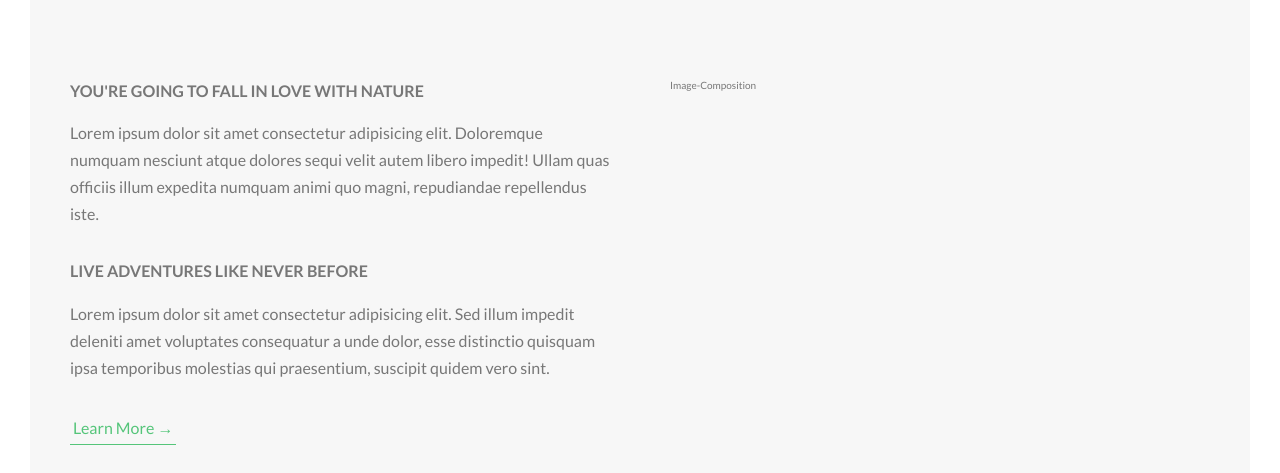
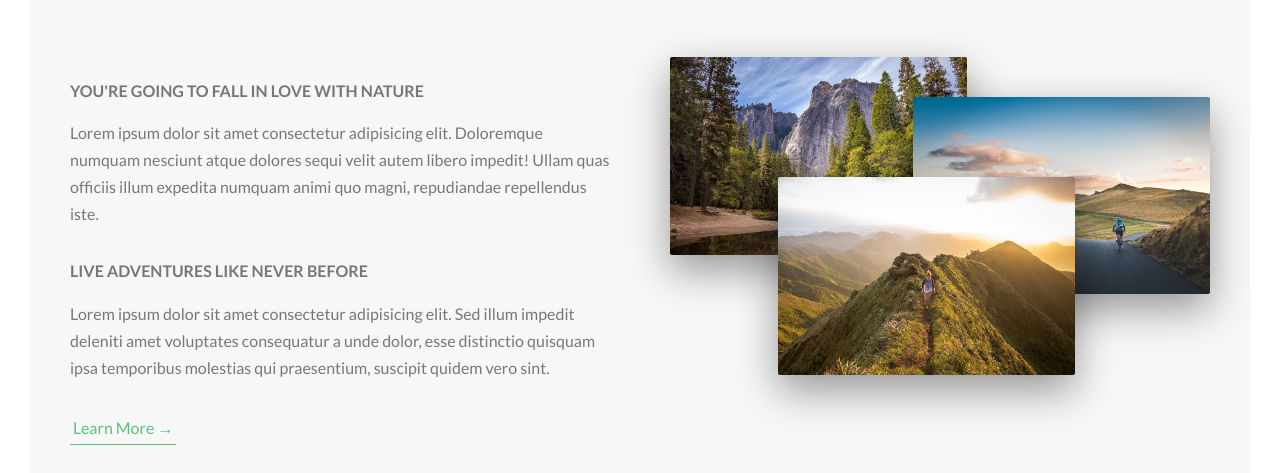
Before and after one commit to dhruv-bvpdev/Natours, a website: page index.html in a window 1280 px wide. Shown: the part 943-1416 px from the top of the page. Drawn offline with Linux system fonts and the light colour scheme.

Commit message:
added image composition and animation

```diff
--- a/index.html
+++ b/index.html
@@ -60,7 +60,25 @@
 
             <a href="#" class="btn-text">Learn More &rarr;</a>
           </div>
-          <div class="col-1-of-2">Image-Composition</div>
+          <div class="col-1-of-2">
+            <div class="composition">
+              <img
+                src="img/nat-1-large.jpg"
+                alt="Photo 1"
+                class="composition__photo composition__photo--p1"
+              />
+              <img
+                src="img/nat-2-large.jpg"
+                alt="Photo 2"
+                class="composition__photo composition__photo--p2"
+              />
+              <img
+                src="img/nat-3-large.jpg"
+                alt="Photo 3"
+                class="composition__photo composition__photo--p3"
+              />
+            </div>
+          </div>
         </div>
       </section>
     </main>
--- /dev/null
+++ b/sass/components/_composition.scss
@@ -0,0 +1,38 @@
+.composition {
+  position: relative;
+  &__photo {
+    width: 55%;
+    box-shadow: 0 1.5rem 4rem rgba($color-black, 0.4);
+    border-radius: 0.2rem;
+    position: absolute;
+    z-index: 10;
+    transition: all 0.2s;
+    outline-offset: 2rem;
+
+    &--p1 {
+      left: 0;
+      top: -2rem;
+    }
+
+    &--p2 {
+      right: 0;
+      top: 2rem;
+    }
+
+    &--p3 {
+      left: 20%;
+      top: 10rem;
+    }
+
+    &:hover {
+      outline: 1.5rem solid $color-primary;
+      transform: scale(1.05) translateY(-0.5rem);
+      box-shadow: 0 2.5rem 4rem rgba($color-black, 0.5);
+      z-index: 20;
+    }
+  }
+
+  &:hover &__photo:not(:hover) {
+    transform: scale(0.95);
+  }
+}
--- a/sass/main.scss
+++ b/sass/main.scss
@@ -8,6 +8,7 @@
 @import "base/utilities";
 
 @import "components/button";
+@import "components/composition";
 
 @import "layout/header";
 @import "layout/grid";
```
Also changed, not shown: css/style.css.
